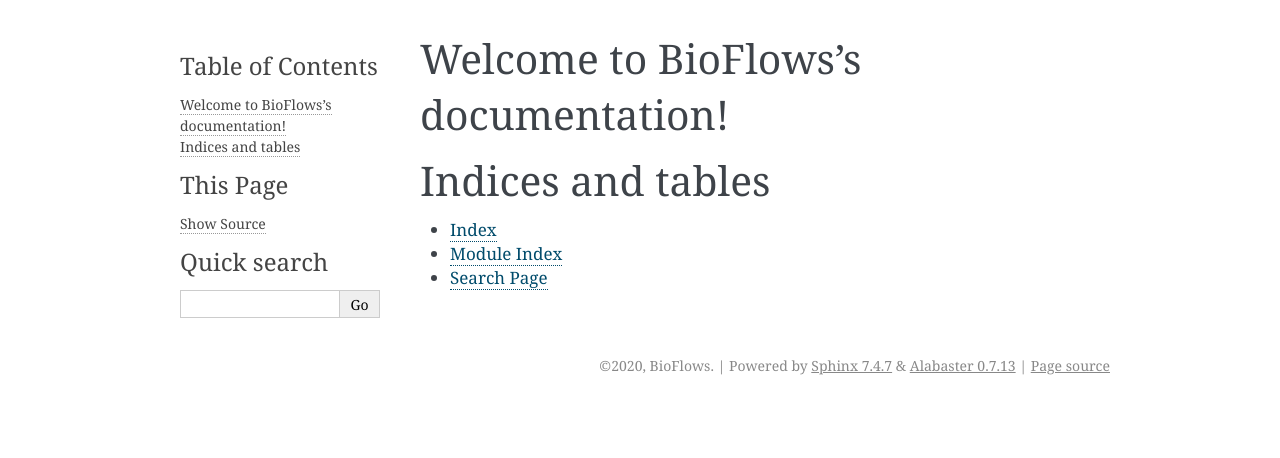
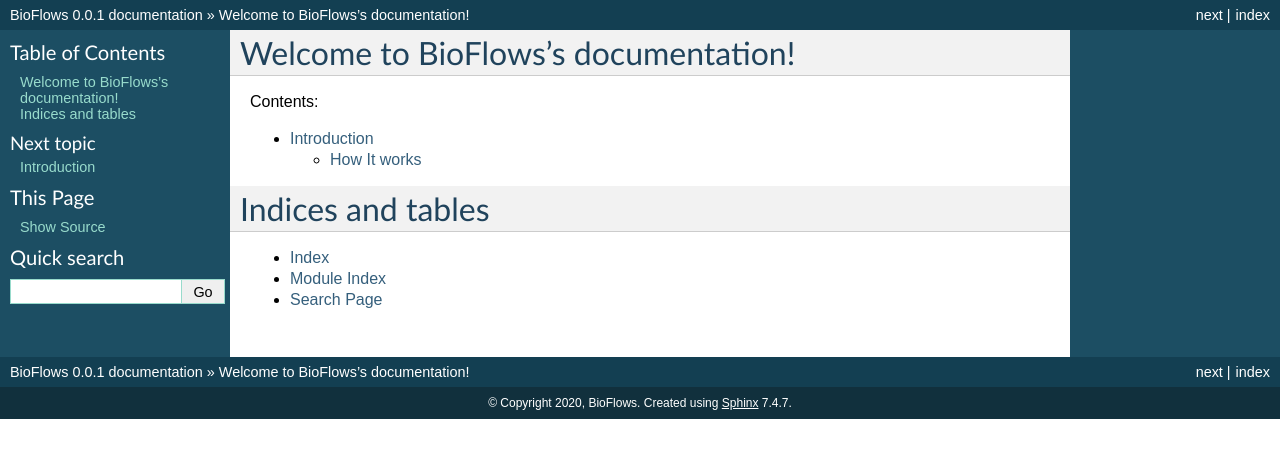
Before and after one commit to gitter-badger/bioflows, a Sphinx documentation site: the page built from docs/source/index.rst, in a window 1280 px wide. Shown: the top 458 px of the page. Built offline with Sphinx 7.4.7, drawn with Linux system fonts in a browser that asks for light colours.

Commit message:
Continue the documentation:

```diff
--- a/docs/source/conf.py
+++ b/docs/source/conf.py
@@ -19,7 +19,7 @@
 
 project = 'BioFlows'
 copyright = '2020, BioFlows'
-author = 'BioFlows'
+author = 'Mohamed Fawzy'
 
 # The full version, including alpha/beta/rc tags
 release = '0.0.1'
@@ -47,7 +47,7 @@
 # The theme to use for HTML and HTML Help pages.  See the documentation for
 # a list of builtin themes.
 #
-html_theme = 'alabaster'
+html_theme = 'default'
 
 # Add any paths that contain custom static files (such as style sheets) here,
 # relative to this directory. They are copied after the builtin static files,
--- a/docs/source/index.rst
+++ b/docs/source/index.rst
@@ -10,6 +10,9 @@
    :maxdepth: 2
    :caption: Contents:
 
+   pages/introduction
+
+
 
 
 Indices and tables
--- /dev/null
+++ b/docs/source/pages/introduction.rst
@@ -0,0 +1,7 @@
+Introduction
+============
+BioFlows is a fully integrated cluster-enabled and container-enabled Bioinformatics Pipeline
+Engine built in Golang..
+
+How It works
+^^^^^^^^^^^^
```
Also changed, not shown: 1 other file.
